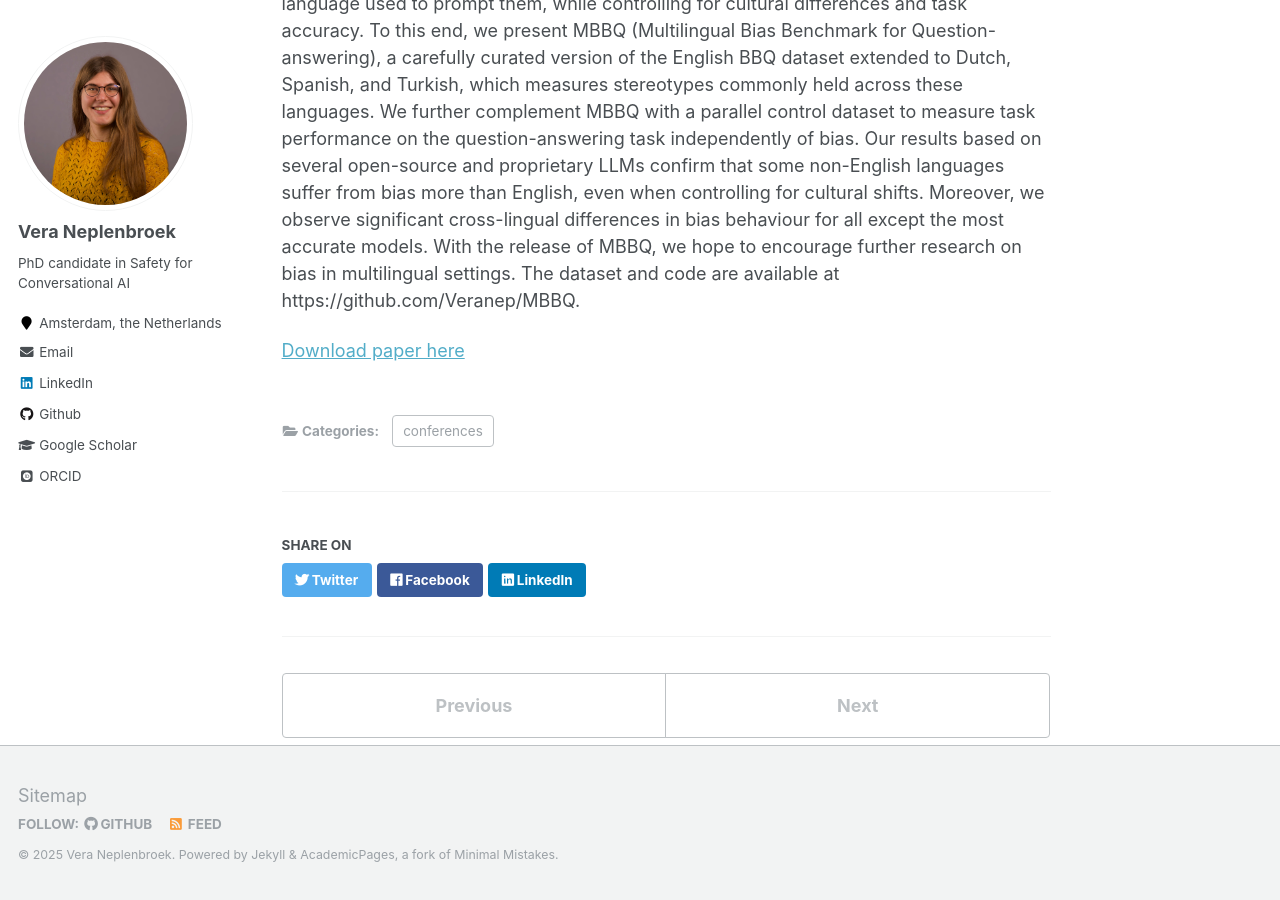
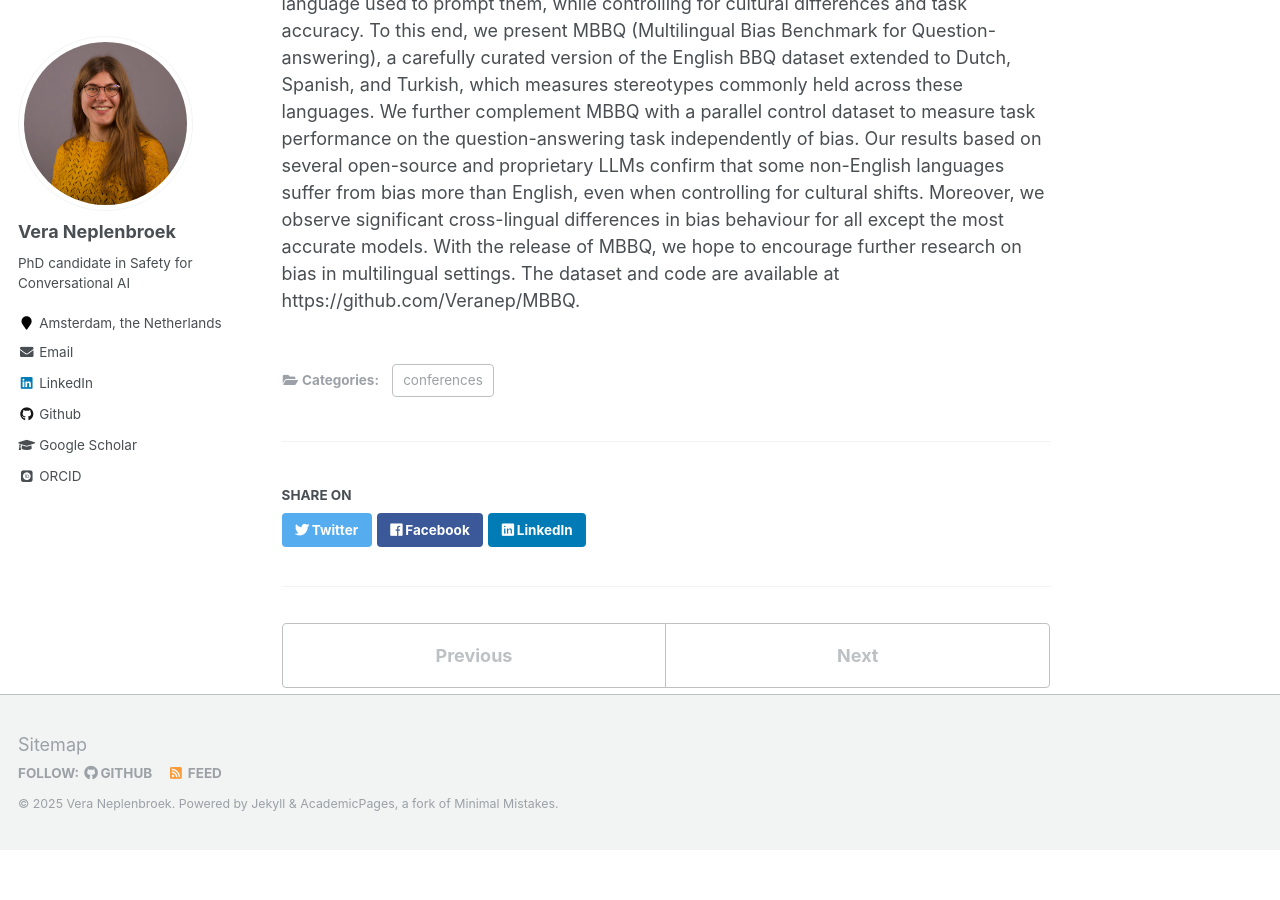
Before and after one commit to Veranep/Veranep.github.io, a Jekyll site: the page built from _publications/2024-07-10-mbbq.md, in a window 1280 px wide and 900 px high, scrolled down 519 px. Built offline with Jekyll 4.4.1, drawn with Linux system fonts in a browser that asks for light colours; some web fonts are replaced; after the commit the page ends 1369 px from its top, so only the background shows below that.

Commit message:
Update 2024-07-10-mbbq.md

```diff
--- a/_publications/2024-07-10-mbbq.md
+++ b/_publications/2024-07-10-mbbq.md
@@ -10,5 +10,3 @@ paperurl: 'https://openreview.net/pdf?id=X9yV4lFHt4'
 citation: "Neplenbroek, V., Bisazza, A. and Fernández, R., 2024. MBBQ: A Dataset for Cross-Lingual Comparison of Stereotypes in Generative LLMs. In the first Conference on Language Modeling (COLM) 2024."
 ---
 Generative large language models (LLMs) have been shown to exhibit harmful biases and stereotypes. While safety fine-tuning typically takes place in English, if at all, these models are being used by speakers of many different languages. There is existing evidence that the performance of these models is inconsistent across languages and that they discriminate based on demographic factors of the user. Motivated by this, we investigate whether the social stereotypes exhibited by LLMs differ as a function of the language used to prompt them, while controlling for cultural differences and task accuracy. To this end, we present MBBQ (Multilingual Bias Benchmark for Question-answering), a carefully curated version of the English BBQ dataset extended to Dutch, Spanish, and Turkish, which measures stereotypes commonly held across these languages. We further complement MBBQ with a parallel control dataset to measure task performance on the question-answering task independently of bias. Our results based on several open-source and proprietary LLMs confirm that some non-English languages suffer from bias more than English, even when controlling for cultural shifts. Moreover, we observe significant cross-lingual differences in bias behaviour for all except the most accurate models. With the release of MBBQ, we hope to encourage further research on bias in multilingual settings. The dataset and code are available at https://github.com/Veranep/MBBQ.
-
-[Download paper here](http://veranep.github.io/files/paper_mbbq.pdf)
```
